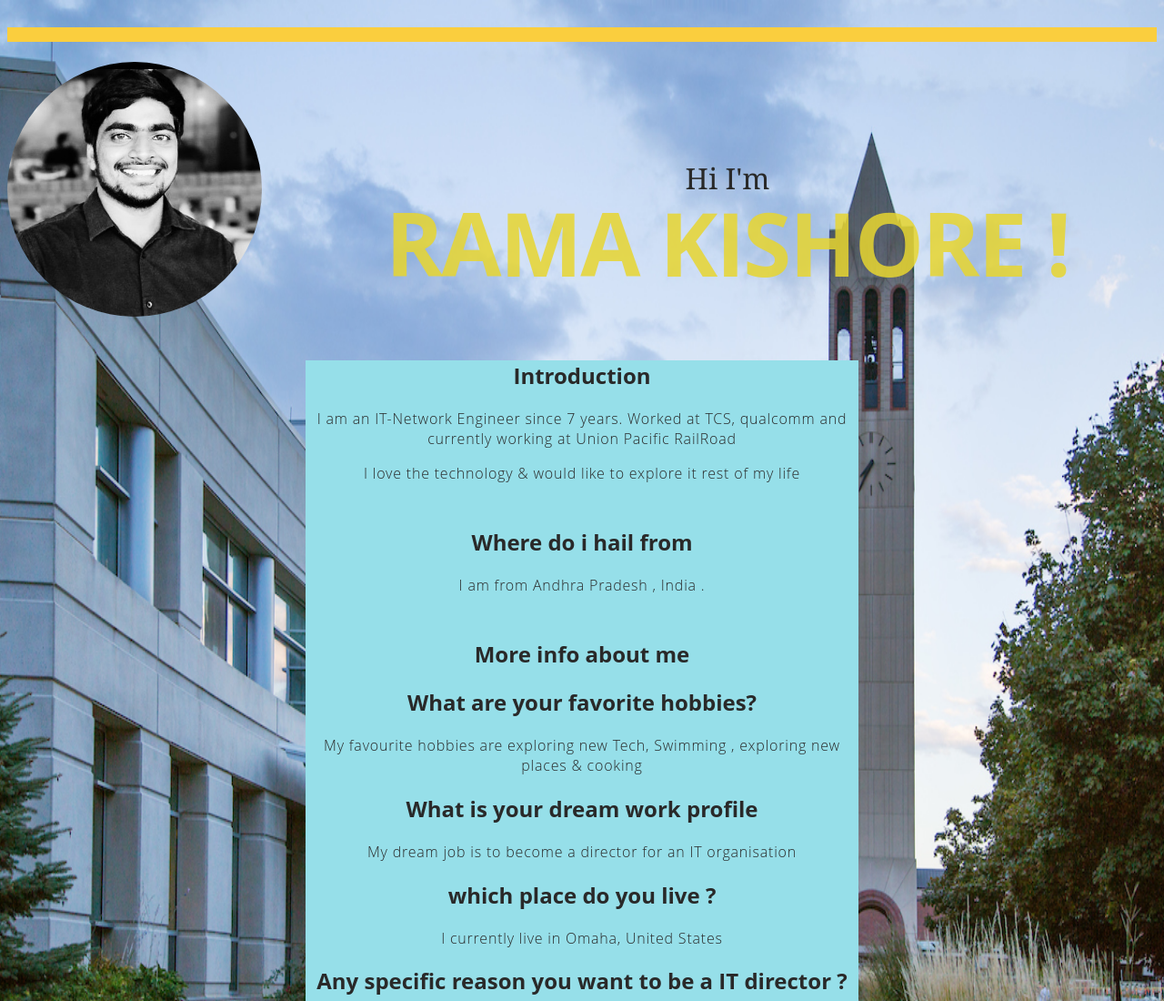
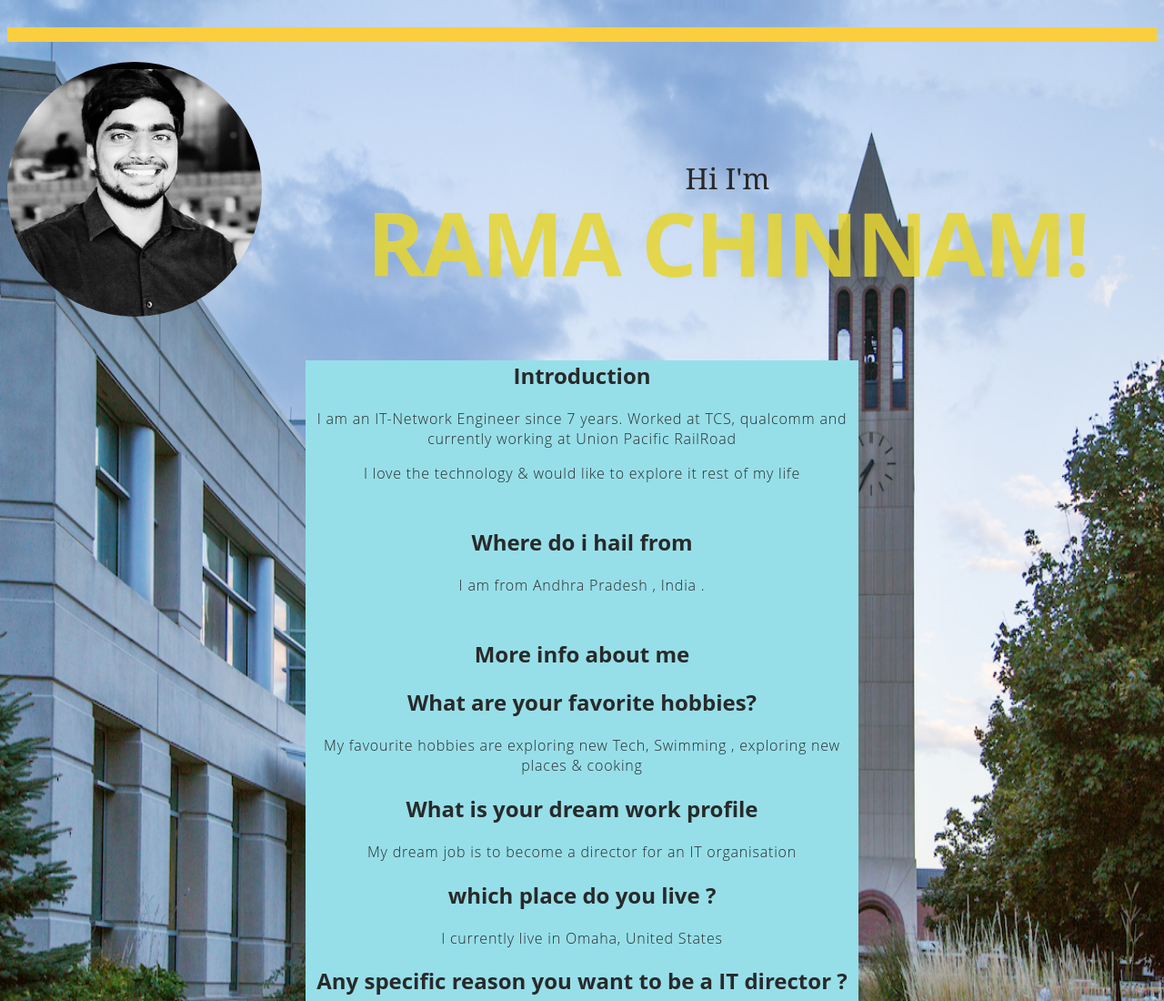
Before and after one commit to kishorechinnam/kishorechinnam.github.io, a plain HTML site: page index.html in a window 1280 px wide. Shown: the top 1100 px of the page at 91% size. Drawn offline with Linux system fonts and the light colour scheme.

Commit message:
Update index.html

```diff
--- a/index.html
+++ b/index.html
@@ -24,7 +24,7 @@
     <img class="mypic" src="images/pic1.jpg" alt="Rama's profile picture">
     <header class='header-class'>
   <p class='introduction-class'>Hi I'm</p>
-  <h1 class='heading-class'>Rama Kishore !</h1>
+  <h1 class='heading-class'>Rama Chinnam!</h1>
 </body>
 <section class="my-introduction">
     <h1>Introduction</h1>
```
